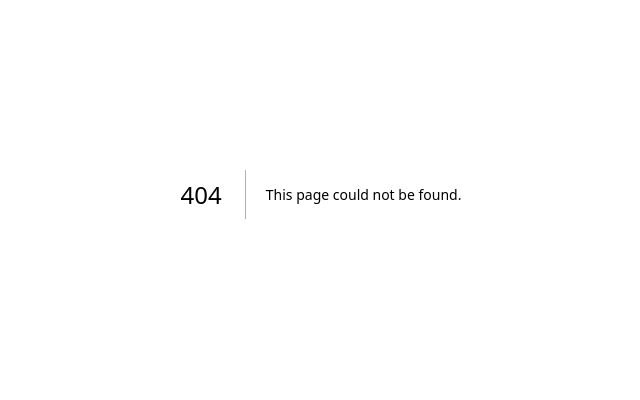
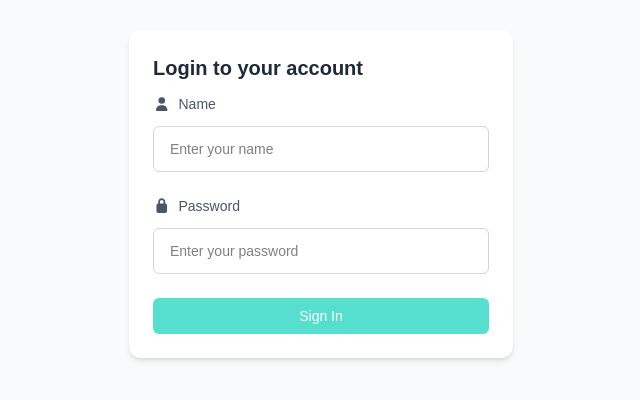
Before and after one commit to MrMafu/web_libe, a Next.js app: page /login in a window 1280 px wide. Before the commit this address had no page. Shown: the part 206-606 px from the top of the page, without its empty margins (319-959 px from the left). Built offline with nearby package versions, Linux system fonts and the light colour scheme; no server answers.

Commit message:
chore: integrate API and add authentication

```diff
--- a/package.json
+++ b/package.json
@@ -14,6 +14,7 @@
     "@fortawesome/free-regular-svg-icons": "^7.0.0",
     "@fortawesome/free-solid-svg-icons": "^7.0.0",
     "@fortawesome/react-fontawesome": "^0.2.3",
+    "axios": "^1.11.0",
     "next": "15.4.4",
     "react": "19.1.0",
     "react-dom": "19.1.0",
--- a/src/app/layout.tsx
+++ b/src/app/layout.tsx
@@ -1,5 +1,6 @@
 import type { Metadata } from "next";
 import { Geist, Geist_Mono } from "next/font/google";
+import { AuthProvider } from "@/context/auth-context";
 import "./globals.css";
 
 const geistSans = Geist({
@@ -27,7 +28,7 @@ export default function RootLayout({
       <body
         className={`${geistSans.variable} ${geistMono.variable} antialiased`}
       >
-        {children}
+        <AuthProvider>{children}</AuthProvider>
       </body>
     </html>
   );
--- /dev/null
+++ b/src/app/login/page.tsx
@@ -0,0 +1,77 @@
+"use client";
+
+import { useEffect, useState } from "react";
+import { useAuth } from "@/context/auth-context";
+import { useRouter } from "next/navigation";
+
+import { FontAwesomeIcon } from "@fortawesome/react-fontawesome";
+import { faUser, faLock } from "@fortawesome/free-solid-svg-icons";
+
+export default function Login() {
+    const [name, setName] = useState("");
+    const [password, setPassword] = useState("");
+    const [error, setError] = useState("");
+    const { login } = useAuth();
+    const router = useRouter();
+
+    const handleSubmit = async (e: React.FormEvent) => {
+        e.preventDefault();
+        setError("");
+
+        try {
+            await login(name, password);
+            router.push("/");
+        } catch (err: any) {
+            setError(err.message || "Invalid credentials or access denied");
+        }
+    };
+
+    return (
+        <div className="flex items-center justify-center min-h-screen">
+            <div className="max-w-sm w-full bg-white rounded-xl p-6 space-y-3 shadow-md">
+                <h1 className="text-xl text-gray-800 font-bold">Login to your account</h1>
+                {error && <p className="text-red-500 text-sm">{error}</p>}
+                <form onSubmit={handleSubmit} className="space-y-6 text-sm">
+                    {/* Name Field */}
+                    <div className="space-y-3">
+                        <div className="flex items-center gap-2 text-gray-600">
+                            <FontAwesomeIcon icon={faUser} />
+                            <label htmlFor="name">Name</label>
+                        </div>
+                        <input
+                            type="text"
+                            id="name"
+                            value={name}
+                            onChange={(e) => setName(e.target.value)}
+                            className="w-full px-4 py-3 border border-gray-300 rounded-md focus:outline-none focus:ring-4 focus:ring-[var(--main-theme)]/30 focus:border-[var(--main-theme)] transition duration-200"
+                            placeholder="Enter your name"
+                        />
+                    </div>
+
+                    {/* Password Field */}
+                    <div className="space-y-3">
+                        <div className="flex items-center gap-2 text-gray-600">
+                            <FontAwesomeIcon icon={faLock} />
+                            <label htmlFor="password">Password</label>
+                        </div>
+                        <input
+                            type="password"
+                            id="password"
+                            value={password}
+                            onChange={(e) => setPassword(e.target.value)}
+                            className="w-full px-4 py-3 border border-gray-300 rounded-md focus:outline-none focus:ring-4 focus:ring-[var(--main-theme)]/30 focus:border-[var(--main-theme)] transition duration-200"
+                            placeholder="Enter your password"
+                        />
+                    </div>
+
+                    {/* Submit Button */}
+                    <button
+                        type="submit"
+                        className="cursor-pointer w-full py-2 bg-[var(--main-theme)] text-white rounded-md hover:bg-[var(--main-theme)]/90 transition-colors">
+                        Sign In
+                    </button>
+                </form>
+            </div>
+        </div>
+    );
+}
--- a/src/app/page.tsx
+++ b/src/app/page.tsx
@@ -1,9 +1,11 @@
+import ProtectedRoute from "@/components/protected-route";
 import Navbar from "@/components/navbar";
 import Sidebar from "@/components/sidebar";
 import Dashboard from "@/app/dashboard";
 
 export default function Home() {
   return (
+    <ProtectedRoute>
       <div className="flex flex-col min-h-screen">
         <Navbar />
         <div className="flex flex-1 overflow-hidden">
@@ -13,5 +15,6 @@ export default function Home() {
           </main>
         </div>
       </div>
+    </ProtectedRoute>
   );
 }
--- a/src/components/navbar.tsx
+++ b/src/components/navbar.tsx
@@ -1,10 +1,16 @@
+"use client";
+
+import { useAuth } from "@/context/auth-context";
+
 export default function Navbar() {
+    const { logout } = useAuth();
+
     return (
         <header className="sticky top-0 z-10 flex items-center justify-between px-10 py-5 border-b bg-white border-gray-200">
             <h1 className="text-gray-800 text-2xl font-bold">Lib<span className="text-[var(--main-theme)]">E</span></h1>
-            <a href="/profile" className="text-gray-800">
-                My Profile
-            </a>
+            <button onClick={logout} className="cursor-pointer text-gray-800">
+                Logout
+            </button>
         </header>
     );
 }
--- /dev/null
+++ b/src/components/protected-route.tsx
@@ -0,0 +1,30 @@
+"use client";
+
+import { useAuth } from "@/context/auth-context";
+import { useRouter } from "next/navigation";
+import { useEffect } from "react";
+
+export default function ProtectedRoute({ children }: { children: React.ReactNode }) {
+    const { user, loading } = useAuth();
+    const router = useRouter();
+
+    useEffect(() => {
+        if (!loading) {
+            if (!user) {
+                router.replace("/login");
+            }
+        }
+    }, [loading, user, router]);
+
+    if (loading) {
+        return (
+            <div>Loading...</div>
+        );
+    };
+
+    if (user) {
+        return <>{children}</>;
+    }
+
+    return null;
+}
--- a/src/components/sidebar.tsx
+++ b/src/components/sidebar.tsx
@@ -6,7 +6,7 @@ import { FontAwesomeIcon } from "@fortawesome/react-fontawesome";
 import { faChevronRight, faFolder, faUser } from "@fortawesome/free-solid-svg-icons";
 
 export default function Sidebar() {
-    const [isMasterDataOpen, setIsMasterDataOpen] = useState(false);
+    const [isMasterDataOpen, setIsMasterDataOpen] = useState(true);
 
     return (
         <aside className="w-64 bg-white border-r border-gray-200 h-screen">
--- a/src/components/status-card.tsx
+++ b/src/components/status-card.tsx
@@ -1,7 +1,7 @@
 "use client";
 
+import React from "react";
 import { FontAwesomeIcon } from "@fortawesome/react-fontawesome";
-import React from "react";
 
 interface Prop {
     name: string,
@@ -12,8 +12,8 @@ interface Prop {
 export default function StatusCard({name, value, icon}: Prop) {
     return (
         <div className="flex items-center p-8 rounded-lg bg-white gap-6 shadow-md">
-            <div className="p-6 rounded-full bg-[var(--main-theme)]/20">
-                <FontAwesomeIcon icon={icon} className="text-[var(--main-theme)]" />
+            <div className="flex items-center justify-center w-16 h-16 rounded-full bg-[var(--main-theme)]/20">
+                <FontAwesomeIcon icon={icon} className="text-lg text-[var(--main-theme)]" />
             </div>
             <div>
                 <h1 className="text-xl text-gray-800 font-bold">{value}</h1>
--- /dev/null
+++ b/src/context/auth-context.tsx
@@ -0,0 +1,112 @@
+"use client";
+
+import { createContext, useContext, useState, ReactNode, useEffect } from "react";
+import api from "@/lib/axios";
+
+interface User {
+    id: number;
+    name: string;
+    role: string;
+}
+
+interface AuthContextType {
+    user: User | null;
+    loading: boolean;
+    login: (name: string, password: string) => Promise<void>;
+    logout: () => Promise<void>;
+}
+
+const AuthContext = createContext<AuthContextType | null>(null);
+
+export const AuthProvider = ({ children }: { children: ReactNode }) => {
+    const [user, setUser] = useState<User | null>(null);
+    const [loading, setLoading] = useState(true);
+
+    useEffect(() => {
+        let mounted = true;
+
+        const init = async () => {
+            try {
+                const res = await api.get("/me");
+                const u = res.data?.data?.user ?? res.data?.user ?? res.data;
+                if (mounted && u) {
+                    setUser(u);
+                }
+            } catch (err) {
+                setUser(null);
+            } finally {
+                if (mounted) setLoading(false);
+            }
+        };
+
+        init();
+
+        return () => {
+            mounted = false;
+        };
+    }, []);
+
+    const login = async (name: string, password: string) => {
+        setLoading(true);
+        try {
+            const { data } = await api.post("/login", { name, password });
+
+            const token = data?.data?.token ?? data?.token;
+            const u = data?.data?.user ?? data?.user ?? data;
+
+            if (!token) throw new Error("No token returned by login");
+
+            const maxAge = 60 * 60 * 2; // 2 hours
+            document.cookie = `auth_token=${token}; path=/; max-age=${maxAge}`;
+
+            if (!u) throw new Error("Access denied or invalid credentials.");
+
+            if (u.role !== "admin" && u.role !== "librarian") {
+                document.cookie = "auth_token=; path=/; max-age=0";
+                setUser(null);
+                throw new Error("Access denied. Only admins and librarians can login.");
+            }
+
+            setUser(u);
+        } catch (error: any) {
+            let msg = "Login failed";
+            if (error.response?.data?.message) msg = error.response.data.message;
+            else if (error.message) msg = error.message;
+            throw new Error(msg);
+        } finally {
+            setLoading(false);
+        }
+    };
+
+    const logout = async () => {
+        try {
+            await api.post("/logout");
+        } catch (err) {
+            // console.error("Logout error:", error);
+        }
+        document.cookie = "auth_token=; path=/; max-age=0";
+        setUser(null);
+        setLoading(false);
+    };
+
+    const contextValue = {
+        user,
+        loading,
+        login,
+        logout,
+    };
+
+    return (
+        <AuthContext.Provider value={contextValue}>
+            {children}
+        </AuthContext.Provider>
+    );
+};
+
+export const useAuth = () => {
+    const context = useContext(AuthContext);
+    if (!context) {
+        throw new Error("useAuth must be used within an AuthProvider");
+    }
+    return context;
+};
--- /dev/null
+++ b/src/lib/axios.ts
@@ -0,0 +1,38 @@
+import axios from "axios";
+
+function getCookie(name: string) {
+    const value = `; ${document.cookie}`;
+    const parts = value.split(`; ${name}=`);
+    if (parts.length === 2) return parts.pop()?.split(';').shift() ?? "";
+
+    return "";
+}
+
+const api = axios.create({
+    baseURL: "http://localhost:8000/api",
+    withCredentials: true,
+    headers: {
+        Accept: "application/json"
+    }
+});
+
+api.interceptors.request.use(config => {
+    const token = getCookie("auth_token");
+    if (token) {
+        config.headers = config.headers ?? {};
+        config.headers.Authorization = `Bearer ${token}`;
+    }
+    return config;
+});
+
+api.interceptors.response.use(
+    response => response,
+    error => {
+        if (error.response?.status === 401) {
+            try { document.cookie = "auth_token=;path=/;max-age=0"; } catch {}
+        }
+        return Promise.reject(error);
+    }
+);
+
+export default api;
```
Also changed, not shown: 1 other file (tests, documents, lock files or other folders). Lines whose indentation alone changed are shown as unchanged.
